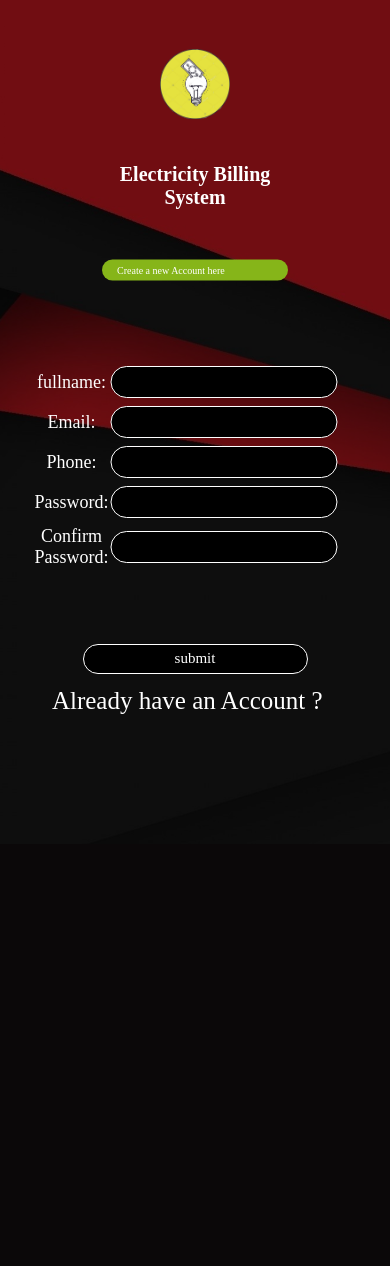
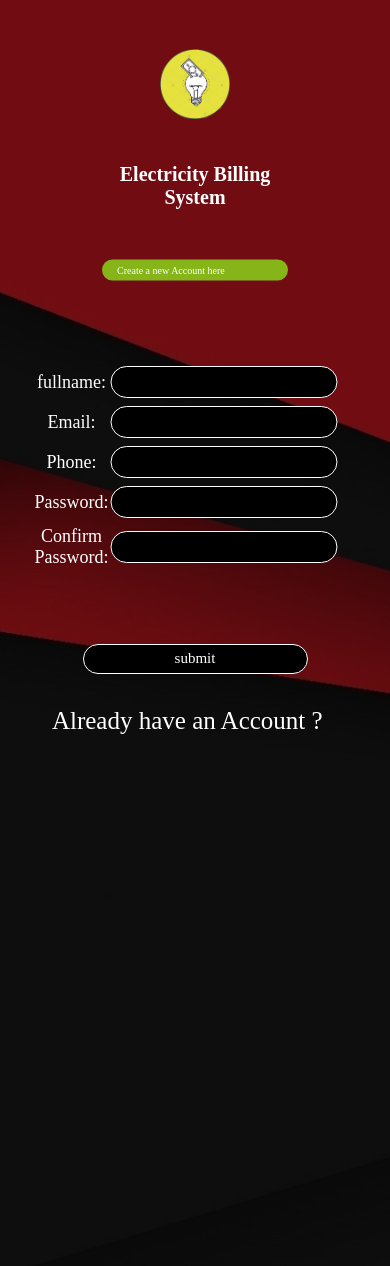
Before and after one commit to 9926830418/Electric-billing-system, a PHP site: page /signup.html in a window 390 px wide. Before the commit the page ends 714 px from the top, so only its background shows below. Run offline with PHP 8.4, Linux system fonts and the light colour scheme.

Commit message:
Update signup.css

```diff
--- a/signup.css
+++ b/signup.css
@@ -235,11 +235,14 @@ form{
 	 border: none;
 	 border-radius: none;
 	 font-size: 25px;
-	 margin-top: 60px;
+	 margin-top: 80px;
 	 display: block;
 	 margin-left: auto;
 	 margin-right: auto;
 	 padding-left: 35px;
  }
+	body{
+		height:150vh;
+	}
 
 }
```
